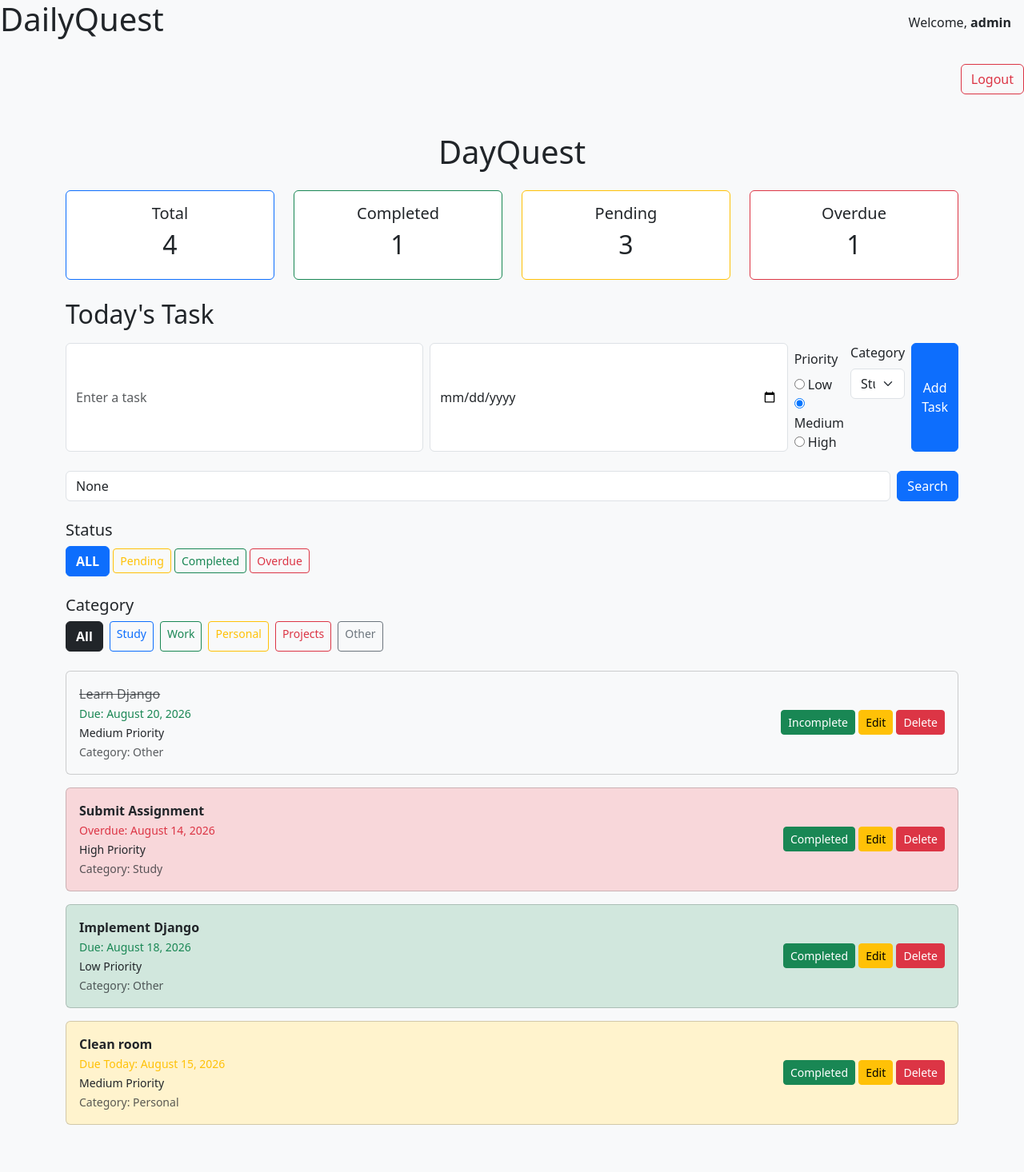
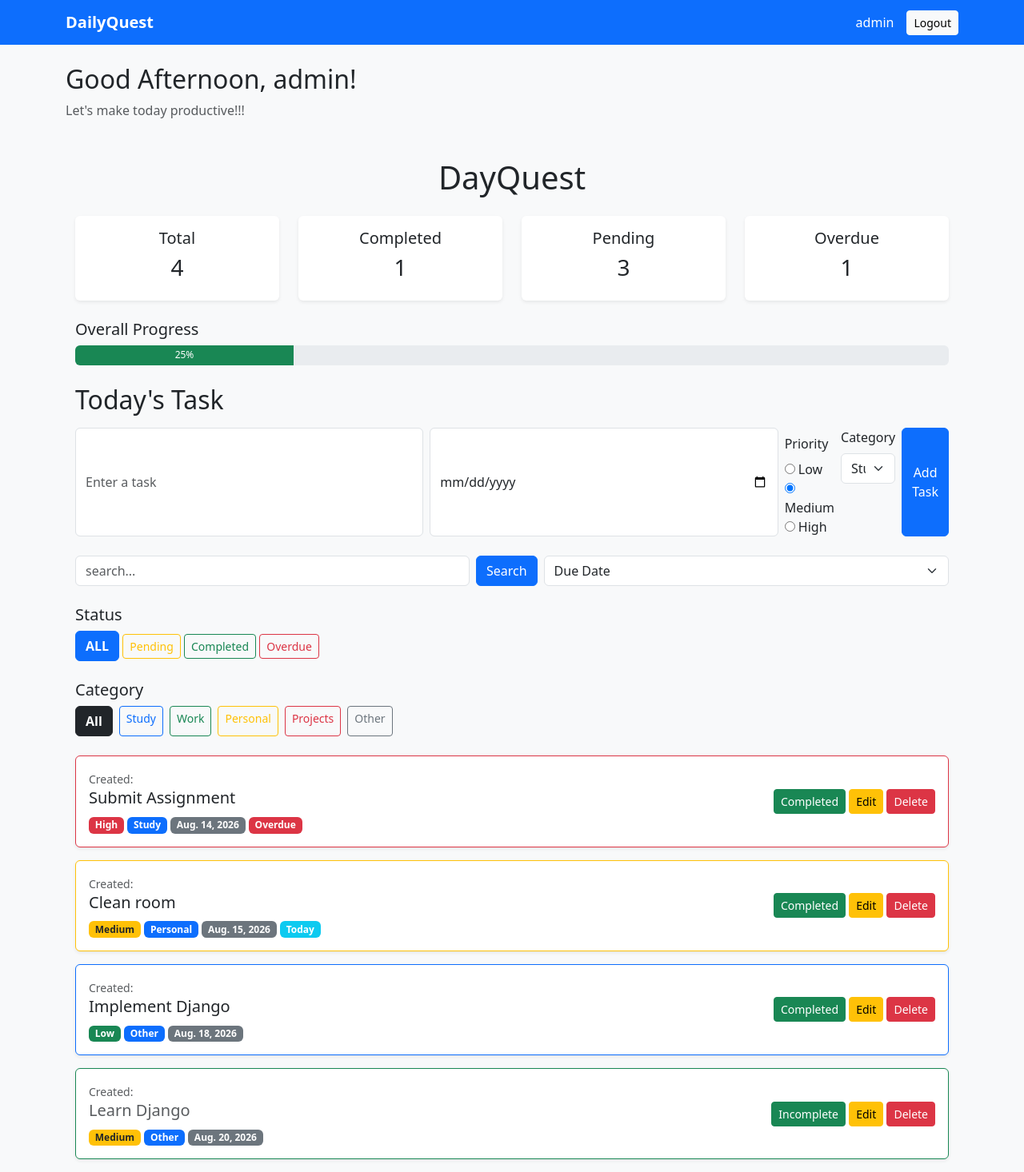
Before and after one commit to Kshristi/todo_app, a Django app: page / in a window 1280 px wide. Shown: the whole page at 80% size. Before the commit the page ends 1407 px from the top, so only its background shows below. Run offline with Django 5.2, Linux system fonts and the light colour scheme; a user stored in the database is signed in; data comes from the database, SQL or seed files in the repository; both versions use the stored data as it was after the commit.

Commit message:
Improved UI

```diff
--- a/tasks/models.py
+++ b/tasks/models.py
@@ -2,9 +2,9 @@ from django.db import models
 from django.contrib.auth.models import User
 
 PRIORITY_CHOICES=[
-    ("Low","Low"),
-    ("Medium","Medium"),
-    ("High","High"),
+    (1, "High"),
+    (2, "Medium"),
+    (3, "Low"),
 ]
 
 CATEGORY_CHOICES=[
@@ -20,7 +20,7 @@ class Task(models.Model):
     title=models.CharField(max_length=200)
     completed=models.BooleanField(default=False)
     due_date=models.DateField(null=True, blank=True)
-    priority= models.CharField(max_length=10, choices=PRIORITY_CHOICES,default="Medium")
+    priority= models.IntegerField(choices=PRIORITY_CHOICES,default=2)
     category= models.CharField(max_length=20, choices=CATEGORY_CHOICES, default="Other")
     def __str__(self):
         return self.title
--- /dev/null
+++ b/tasks/templates/base.html
@@ -0,0 +1,31 @@
+<!DOCTYPE html>
+<html lang="en">
+    <head>
+        <meta charset="UTF-8">
+        <meta name="viewport" content="width=device-width, initial-scale=1.0">
+        <title>DailyQuest</title>
+        <link href="https://cdn.jsdelivr.net/npm/bootstrap@5.3.7/dist/css/bootstrap.min.css" rel="stylesheet">
+    </head>
+    <body class="bg-light">
+        <nav class="navbar navbar-expand-lg navbar-dark bg-primary">
+            <div class="container">
+                <a class="navbar-brand fw-bold" href="{% url 'home' %}">
+                    DailyQuest
+                </a>
+                {% if user.is_authenticated %}
+                <div class="d-flex align-items-center">
+                    <span class="text-white me-3">{{ user.username }}</span>
+                    <form method="POST" action="{% url 'logout' %}">
+                        {% csrf_token %}
+                        <button class="btn btn-light btn-sm">Logout</button>
+                    </form>
+                </div>
+                {% endif %}
+            </div>
+        </nav>
+        <div class="container mt-4">
+            {% block content %}
+            {% endblock %}
+        </div>
+    </body>
+</html>
--- a/tasks/templates/tasks/home.html
+++ b/tasks/templates/tasks/home.html
@@ -1,61 +1,53 @@
-<!DOCTYPE html>
-<html>
-    <head>
-        <title>DayQuest</title>
-        <div class="d-flex justify-content-between align-items-center mb-4">
-            <h1>DailyQuest</h1>
-            <div>
-                <span class="me-3">
-                    Welcome, <strong>{{ request.user.username }}</strong>
-                </span>
-            </div>
-        </div>
-        <div class="text-end mb-3">
-            <form method="POST" action="{% url 'logout' %}">
-                {% csrf_token %}
-                <button class="btn btn-outline-danger">Logout</button>
-            </form>
-        </div>
-        <link href="https://cdn.jsdelivr.net/npm/bootstrap@5.3.7/dist/css/bootstrap.min.css" rel="stylesheet">
-    </head>
-    <body class="bg-light">
+{% extends "base.html" %}
+{% block content %}
+<h2>{{ greeting }},
+    {{ request.user.username }}!</h2>
+    <p class="text-muted">Let's make today productive!!!</p>
         <div class="container mt-5">
         <h1 class="text-center mb-4">DayQuest</h1>
 
         <div class="row mb-4">
             <div class="col-md-3">
-                <div class="card text-center border-primary">
+                <div class="card text-center shadow-sm border-0">
                     <div class="card-body">
                         <h5>Total</h5>
-                        <h2>{{ total_tasks }}</h2>
+                        <h3>{{ total_tasks }}</h3>
                     </div>
                 </div>
             </div>
             <div class="col-md-3">
-                <div class="card text-center border-success">
+                <div class="card text-center shadow-sm border-0">
                     <div class="card-body">
                         <h5>Completed</h5>
-                        <h2>{{ completed_tasks }}</h2>
+                        <h3>{{ completed_tasks }}</h3>
                     </div>
                 </div>
             </div>
             <div class="col-md-3">
-                <div class="card text-center border-warning">
+                <div class="card text-center shadow-sm border-0">
                     <div class="card-body">
                         <h5>Pending</h5>
-                        <h2>{{ pending_tasks }}</h2>
+                        <h3>{{ pending_tasks }}</h3>
                     </div>
                 </div>
             </div>
             <div class="col-md-3">
-                <div class="card text-center border-danger">
+                <div class="card text-center shadow-sm border-0">
                     <div class="card-body">
                         <h5>Overdue</h5>
-                        <h2>{{ overdue_tasks }}</h2>
+                        <h3>{{ overdue_tasks }}</h3>
                     </div>
                 </div>
             </div>
         </div>
+
+        <h5>Overall Progress</h5>
+        <div class="progress mb-4" style="height: 25px;">
+            <div class="progress-bar bg-success" role="progressbar" style="width: {{ completion_percentage }}%;">
+                {{ completion_percentage }}%
+            </div>
+        </div>
+
         <h2 class="mb-3">Today's Task</h2>
 
         <form  method="POST" class="d-flex gap-2 mb-4">
@@ -94,9 +86,19 @@
 
         <form  method="GET" class="d-flex gap-2 mb-4">
             {% csrf_token %}
-            <input type="text" name="search" class="form-control" placeholder="search..." value="{{ search_query }}">
+            <input type="text" name="search" class="form-control" placeholder="search...">
             <button class="btn btn-primary">Search</button>
+
+        <select name="sort" class="form-select" onchange="this.form.submit()">
+            <option value="due_date" {% if sort_by == "due_date" %} selected {% endif %}>
+                Due Date
+            </option>
+            <option value="priority" {% if sort_by == "priority" %} selected {% endif %}>Priority</option>
+            <option value="newest" {% if sort_by == "newest" %}selected{% endif %}>Newest</option>
+            <option value="alphabet" {% if sort_by == "alphabet" %} selected {% endif %}>Alphabetical</option>
+        </select>
         </form>
+
         <h5 class="mt-4">Status</h5>
         <div class="mb-4">
             <a href="?search={{ search_query }}&filter=all" class="btn {% if filter_type == 'all' %}btn-primary fw-bold {% else %} btn-outline-primary btn-sm {% endif %}">ALL</a>
@@ -114,58 +116,51 @@
             <a href="?search={{ search_query }}&filter={{ filter_type}}&category=Other" class="btn {% if category == 'Other' %}btn-secondary fw-bold {% else %} btn-outline-secondary btn-sm {% endif %}">Other</a>
         </div>
         {% for task in tasks %}
-        <div class="card mb-3
+        <div class="card mb-3 shadow-sm
         {% if task.completed %}
-        bg-light
+        border-success
         {% elif task.is_overdue %}
-        bg-danger-subtle
+        border-danger
         {% elif task.is_today %}
-        bg-warning-subtle
+        border-warning
         {% else %}
-        bg-success-subtle
+        border-primary
         {% endif %}">
             <div class="card-body d-flex justify-content-between align-items-center">
                 <div>
+                    <small class="text-muted">
+                        Created: {{ task.created_at|date:"d M Y" }}
+                    </small>
                     {% if task.completed %}
-                    <span class="text-decoration-line-through text-muted">{{ task.title }}</span>
+                    <h5 class="text-decoration-line through text-muted">{{ task.title }}</h5>
                     {% else %}
-                    <strong> {{ task.title }} </strong>
+                    <h5>{{ task.title }}</h5>
+                    {% endif %}
+
+                    {% if task.priority == "High" %}
+                    <span class="badge bg-danger">High</span>
+                    {% elif task.priority == "Medium" %}
+                    <span class="badge bg-warning text-dark">Medium</span>
+                    {% else %}
+                    <span class="badge bg-success">Low</span>
+                    {% endif %}
+
+                    {% if task.category %}
+                    <span class="badge bg-primary">
+                        {{ task.category }}
+                    </span>
                     {% endif %}
 
                     {% if task.due_date %}
-                    <br>
-                    {% if task.is_overdue  %}
-                    <small class="text-danger">Overdue: {{ task.due_date|date:"F d, Y" }}</small>
-                    {% elif task.is_today %}
-                    <small class="text-warning">Due Today: {{ task.due_date|date:"F d, Y" }}</small>
-                    {% else %}
-                    <small class="text-success">Due: {{ task.due_date|date:"F d, Y" }}</small>
+                    <span class="badge bg-secondary">{{ task.due_date }}</span>
                     {% endif %}
+
+                    {% if task.is_today %}
+                    <span class="badge bg-info">Today</span>
                     {% endif %}
-                    <br>
-                    <small>
-                        {% if task.priority == "High" %}
-                        High Priority
-                        {% elif task.priority == "Medium" %}
-                        Medium Priority
-                        {% else %}
-                        Low Priority
-                        {% endif %}
-                    </small>
-                    <br>
-                    <small class="text-muted">
-                        {% if task.category == "Study" %}
-                        Category: Study
-                        {% elif task.category == "Work" %}
-                        Category: Work
-                        {% elif task.category == "Personal" %}
-                        Category: Personal
-                        {% elif task.category == "Projects" %}
-                        Category: Projects
-                        {%  else %}
-                        Category: Other
-                        {% endif %}
-                    </small>
+                    {% if task.is_overdue %}
+                    <span class="badge bg-danger">Overdue</span>
+                    {% endif %}
                 </div>
 
                 <div>
@@ -186,5 +181,4 @@
         <p class="text-center text-muted">No tasks available.</p>
         {% endfor %}
     </div>
-    </body>
-</html>
+{% endblock %}
--- a/tasks/views.py
+++ b/tasks/views.py
@@ -1,7 +1,7 @@
 from django.contrib.auth.decorators import login_required
 from django.shortcuts import render, redirect, get_object_or_404
 from .models import Task
-from datetime import date
+from datetime import date, datetime
 
 @login_required
 def home(request):
@@ -14,10 +14,18 @@ def home(request):
         return redirect("home")
 
     today=date.today()
+    current_hour= datetime.now().hour
+    if current_hour < 12:
+        greeting= "Good Morning"
+    elif current_hour < 17:
+        greeting= "Good Afternoon"
+    else:
+        greeting= "Good Evening"
     search_query=request.GET.get("search")
     filter_type=request.GET.get("filter","all")
+    sort_by=request.GET.get("sort","due_date")
     category=request.GET.get("category","all")
-    tasks=Task.objects.filter(user=request.user)
+    tasks=Task.objects.filter(user=request.user).order_by("completed", "due_date")
     if search_query:
         tasks=tasks.filter(title__icontains=search_query)
     if filter_type=="pending":
@@ -32,7 +40,21 @@ def home(request):
 
     total_tasks=tasks.count()
     completed_tasks=tasks.filter(completed=True).count()
+    if total_tasks>0:
+        completion_percentage= int((completed_tasks / total_tasks)*100)
+    else:
+        completion_percentage=0
+
     pending_tasks=tasks.filter(completed=False).count()
+
+    if sort_by=="due_date":
+        tasks=tasks.order_by("completed","due_date")
+    elif sort_by == "priority":
+        tasks=tasks.order_by("completed","priority")
+    elif sort_by == "newest":
+        tasks=tasks.order_by("-id")
+    elif sort_by == "alphabet":
+        tasks=tasks.order_by("title")
 
     for task in tasks:
         if task.due_date:
@@ -53,6 +75,9 @@ def home(request):
         "search_query": search_query,
         "filter_type": filter_type,
         "category": category,
+        "completion_percentage": completion_percentage,
+        "sort_by": sort_by,
+        "greeting": greeting,
     }
 
     return render(request, "tasks/home.html", context)
```
Also changed, not shown: accounts/templates/accounts/login.html (+4 -3 lines), accounts/templates/accounts/signup.html (+9 -3 lines), db.sqlite3.
